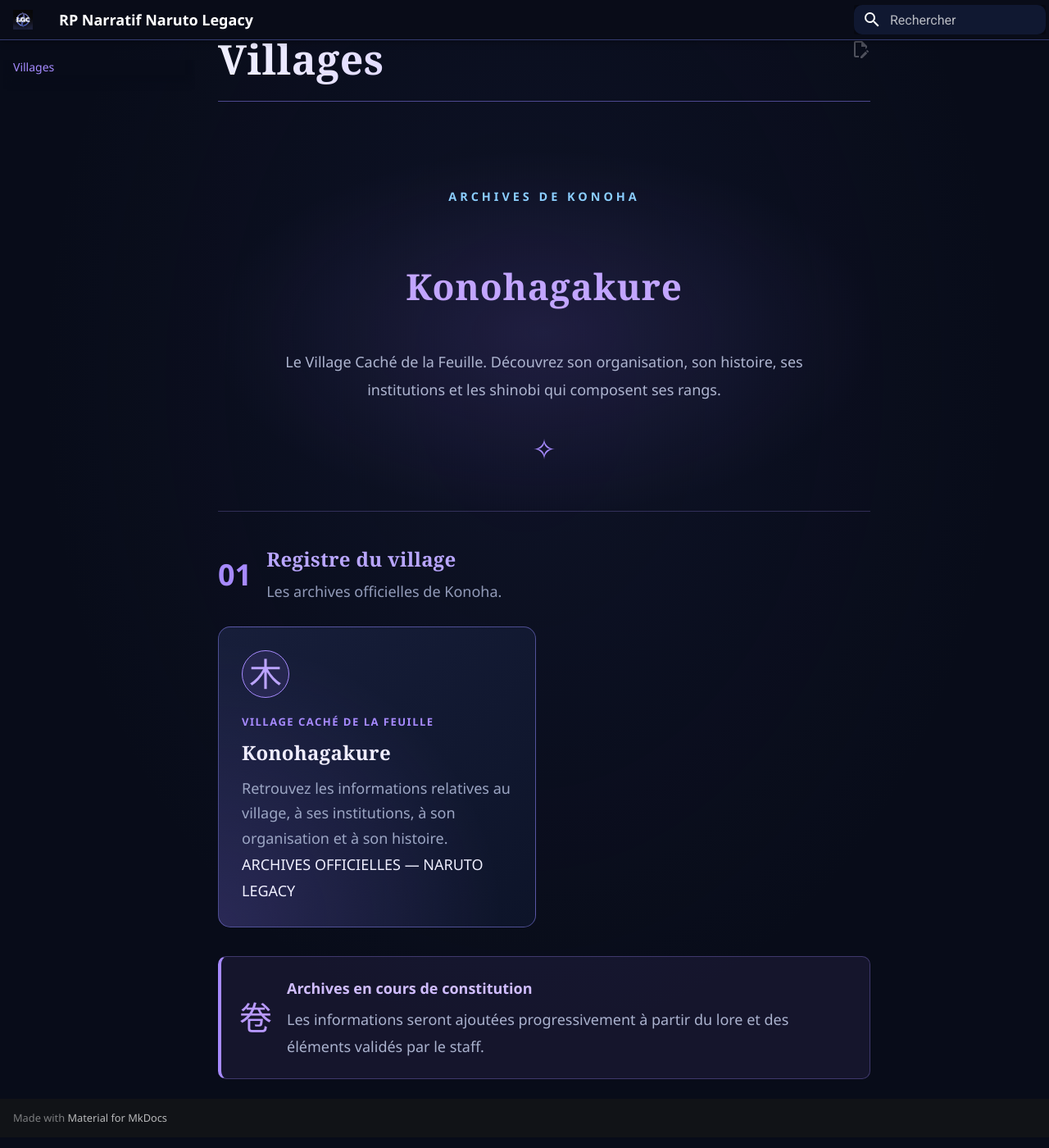
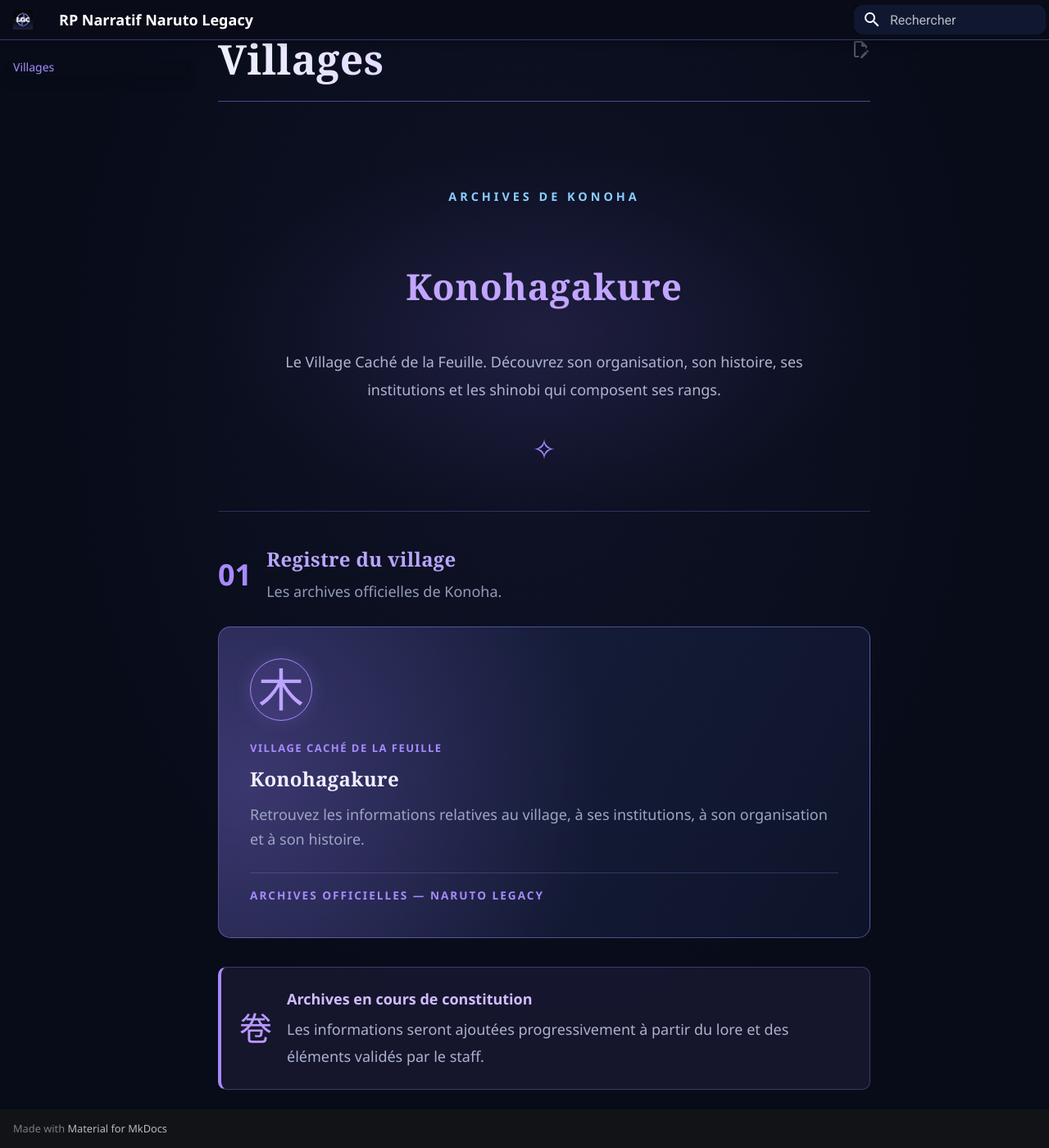
Before and after one commit to Foetic/naruto-legacy-wiki, an MkDocs documentation site: the page built from docs/villages/index.md, in a window 1280 px wide and 1400 px high, scrolled down 107 px. Shown: the whole window at 82% size. Built offline with MkDocs 1.6.1 and Material for MkDocs 9.7.7, drawn with Linux system fonts in a browser that asks for light colours.

Commit message:
Update extra.css

```diff
--- a/docs/stylesheets/extra.css
+++ b/docs/stylesheets/extra.css
@@ -1732,3 +1732,39 @@ body {
     min-height: auto;
   }
 }
+/* KONOHA — CARTE PRINCIPALE */
+
+.village-grid-single {
+  grid-template-columns: minmax(0, 850px) !important;
+  justify-content: center;
+}
+
+.village-konoha {
+  min-height: 280px;
+  padding: 38px;
+  background:
+    radial-gradient(
+      circle at 5% 50%,
+      rgba(139, 111, 226, .30),
+      transparent 55%
+    ),
+    linear-gradient(120deg, #1a2141, #0d1429);
+}
+
+.village-konoha .village-card-symbol {
+  width: 76px;
+  height: 76px;
+  font-size: 2.8rem;
+  margin-bottom: 22px;
+  box-shadow: 0 0 22px rgba(165, 138, 255, .18);
+}
+
+.village-card-footer {
+  margin-top: 25px;
+  padding-top: 15px;
+  border-top: 1px solid rgba(165, 138, 255, .25);
+  color: #a78aff;
+  font-size: .68rem;
+  font-weight: 800;
+  letter-spacing: 2px;
+}
```
